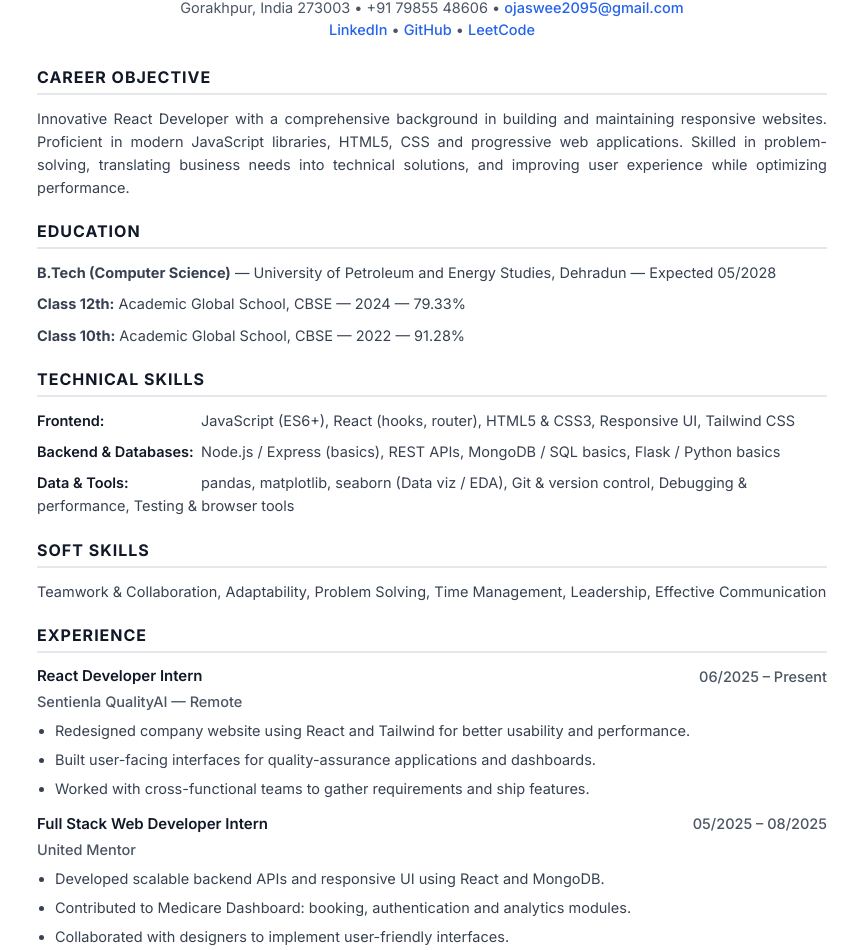
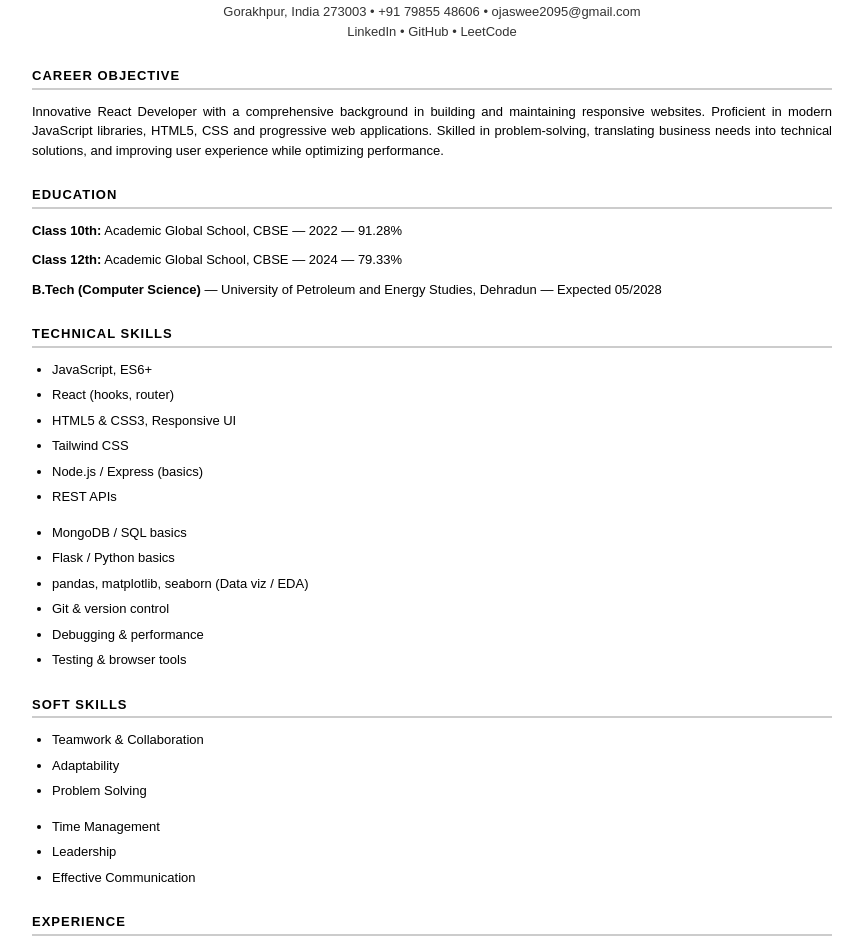
Before and after one commit to Ojas2095/My-Portfolio, a website: page Resume_Ojaswee_Upadhyay.html in a window 1280 px wide. Shown: the part 99-1049 px from the top of the page, without its empty margins (208-1071 px from the left). Drawn offline with Linux system fonts and the light colour scheme.

Commit message:
Revert to original resume template format

```diff
--- a/Resume_Ojaswee_Upadhyay.html
+++ b/Resume_Ojaswee_Upadhyay.html
@@ -5,157 +5,106 @@
     <meta charset="UTF-8">
     <meta name="viewport" content="width=device-width, initial-scale=1.0">
     <title>Ojaswee Upadhyay - Resume</title>
-    <link href="https://fonts.googleapis.com/css2?family=Inter:wght@400;500;600;700&display=swap" rel="stylesheet">
     <style>
-        * {
-            box-sizing: border-box;
-            margin: 0;
-            padding: 0;
-        }
-
         body {
-            font-family: 'Inter', sans-serif;
+            font-family: 'Arial', sans-serif;
             line-height: 1.5;
-            color: #111827;
-            max-width: 850px;
+            color: #000;
+            max-width: 800px;
             margin: 0 auto;
-            padding: 40px 30px;
+            padding: 40px 20px;
             background-color: #fff;
         }
 
-        header {
+        h1 {
+            font-size: 26px;
+            font-weight: 900;
+            margin-bottom: 5px;
+            text-transform: uppercase;
             text-align: center;
-            margin-bottom: 24px;
-        }
-
-        h1 {
-            font-size: 32px;
-            font-weight: 700;
-            margin-bottom: 8px;
-            letter-spacing: 0.5px;
-            color: #111827;
+            letter-spacing: 1px;
         }
 
         .contact-info {
-            font-size: 14.5px;
-            color: #4b5563;
+            text-align: center;
+            margin-bottom: 25px;
+            font-size: 13px;
+            color: #333;
         }
 
         .contact-info a {
-            color: #2563eb;
+            color: #333;
             text-decoration: none;
-            font-weight: 500;
-        }
-
-        .contact-info a:hover {
-            text-decoration: underline;
-        }
-
-        section {
-            margin-bottom: 20px;
         }
 
         h2 {
-            font-size: 16px;
-            font-weight: 700;
+            font-size: 13px;
+            font-weight: 800;
             text-transform: uppercase;
+            border-bottom: 2px solid #ccc;
+            padding-bottom: 2px;
+            margin-top: 25px;
+            margin-bottom: 12px;
             letter-spacing: 1px;
-            color: #111827;
-            border-bottom: 2px solid #e5e7eb;
-            padding-bottom: 4px;
-            margin-bottom: 12px;
         }
 
-        .item-header {
-            display: flex;
-            justify-content: space-between;
-            align-items: flex-end;
-            margin-bottom: 4px;
+        .education-item {
+            font-size: 13px;
+            margin-bottom: 10px;
         }
 
-        .item-title {
-            font-weight: 600;
-            font-size: 15px;
-            color: #111827;
+        ul {
+            margin-top: 5px;
+            margin-bottom: 15px;
+            padding-left: 20px;
         }
 
-        .item-subtitle {
-            font-weight: 500;
-            font-size: 14.5px;
-            color: #4b5563;
+        li {
+            margin-bottom: 8px;
+            font-size: 13px;
+        }
+
+        .skills-list li {
             margin-bottom: 6px;
         }
 
-        .item-date {
-            font-weight: 500;
-            font-size: 14.5px;
-            color: #4b5563;
-            white-space: nowrap;
+        p {
+            font-size: 13px;
+            margin-top: 0;
+            margin-bottom: 15px;
+            text-align: justify;
         }
 
-        ul {
-            margin-bottom: 12px;
-            padding-left: 18px;
+        .experience-title {
+            font-weight: bold;
+            font-size: 13px;
+            margin-bottom: 2px;
         }
 
-        li {
+        .experience-subtitle {
+            font-style: italic;
+            font-size: 13px;
             margin-bottom: 6px;
-            font-size: 14.5px;
-            color: #374151;
-            line-height: 1.6;
+            color: #333;
         }
 
-        .skills-list,
-        .education-item {
-            font-size: 14.5px;
-            margin-bottom: 8px;
-            color: #374151;
-            line-height: 1.6;
-        }
-
-        .skills-category {
-            font-weight: 600;
-            color: #111827;
-            width: 160px;
-            display: inline-block;
+        .experience-block {
+            margin-bottom: 15px;
         }
 
         .project-item {
             margin-bottom: 8px;
-            font-size: 14.5px;
-            line-height: 1.6;
-            color: #374151;
+            font-size: 13px;
         }
 
-        .project-item strong {
-            color: #111827;
-            font-weight: 600;
-        }
-
-        p {
-            font-size: 14.5px;
-            color: #374151;
-            line-height: 1.6;
-            margin-bottom: 12px;
-            text-align: justify;
-        }
-
-        .experience-entry {
-            margin-bottom: 16px;
+        /* Utility for spacing in skills list */
+        .spacer {
+            height: 10px;
         }
 
         @media print {
             body {
-                padding: 10px 0;
-            }
-
-            a {
-                text-decoration: none;
-                color: #000;
-            }
-
-            h2 {
-                border-bottom: 2px solid #000;
+                padding: 0;
             }
         }
     </style>
@@ -175,7 +124,7 @@
     </header>
 
     <section>
-        <h2>Career Objective</h2>
+        <h2>CAREER OBJECTIVE</h2>
         <p>
             Innovative React Developer with a comprehensive background in building and maintaining responsive websites.
             Proficient in modern JavaScript libraries, HTML5, CSS and progressive web applications. Skilled in
@@ -186,52 +135,57 @@
     </section>
 
     <section>
-        <h2>Education</h2>
+        <h2>EDUCATION</h2>
         <div class="education-item">
-            <strong>B.Tech (Computer Science)</strong> — University of Petroleum and Energy Studies, Dehradun — Expected
-            05/2028
+            <strong>Class 10th:</strong> Academic Global School, CBSE — 2022 — 91.28%
         </div>
         <div class="education-item">
             <strong>Class 12th:</strong> Academic Global School, CBSE — 2024 — 79.33%
         </div>
         <div class="education-item">
-            <strong>Class 10th:</strong> Academic Global School, CBSE — 2022 — 91.28%
+            <strong>B.Tech (Computer Science)</strong> — University of Petroleum and Energy Studies, Dehradun — Expected
+            05/2028
         </div>
     </section>
 
     <section>
-        <h2>Technical Skills</h2>
-        <div class="skills-list">
-            <span class="skills-category">Frontend:</span> JavaScript (ES6+), React (hooks, router), HTML5 & CSS3,
-            Responsive UI, Tailwind CSS
-        </div>
-        <div class="skills-list">
-            <span class="skills-category">Backend & Databases:</span> Node.js / Express (basics), REST APIs, MongoDB /
-            SQL basics, Flask / Python basics
-        </div>
-        <div class="skills-list">
-            <span class="skills-category">Data & Tools:</span> pandas, matplotlib, seaborn (Data viz / EDA), Git &
-            version control, Debugging & performance, Testing & browser tools
-        </div>
+        <h2>TECHNICAL SKILLS</h2>
+        <ul class="skills-list">
+            <li>JavaScript, ES6+</li>
+            <li>React (hooks, router)</li>
+            <li>HTML5 & CSS3, Responsive UI</li>
+            <li>Tailwind CSS</li>
+            <li>Node.js / Express (basics)</li>
+            <li>REST APIs</li>
+            <div class="spacer"></div>
+            <li>MongoDB / SQL basics</li>
+            <li>Flask / Python basics</li>
+            <li>pandas, matplotlib, seaborn (Data viz / EDA)</li>
+            <li>Git & version control</li>
+            <li>Debugging & performance</li>
+            <li>Testing & browser tools</li>
+        </ul>
     </section>
 
     <section>
-        <h2>Soft Skills</h2>
-        <div class="skills-list">
-            Teamwork & Collaboration, Adaptability, Problem Solving, Time Management, Leadership, Effective
-            Communication
-        </div>
+        <h2>SOFT SKILLS</h2>
+        <ul class="skills-list">
+            <li>Teamwork & Collaboration</li>
+            <li>Adaptability</li>
+            <li>Problem Solving</li>
+            <div class="spacer"></div>
+            <li>Time Management</li>
+            <li>Leadership</li>
+            <li>Effective Communication</li>
+        </ul>
     </section>
 
     <section>
-        <h2>Experience</h2>
+        <h2>EXPERIENCE</h2>
 
-        <div>
-            <div class="item-header">
-                <span class="item-title">React Developer Intern</span>
-                <span class="item-date">06/2025 – Present</span>
-            </div>
-            <div class="item-subtitle">Sentienla QualityAI — Remote</div>
+        <div class="experience-block">
+            <div class="experience-title">React Developer Intern</div>
+            <div class="experience-subtitle">Sentienla QualityAI — Remote &bull; 06/2025 – Present</div>
             <ul>
                 <li>Redesigned company website using React and Tailwind for better usability and performance.</li>
                 <li>Built user-facing interfaces for quality-assurance applications and dashboards.</li>
@@ -239,12 +193,9 @@
             </ul>
         </div>
 
-        <div>
-            <div class="item-header">
-                <span class="item-title">Full Stack Web Developer Intern</span>
-                <span class="item-date">05/2025 – 08/2025</span>
-            </div>
-            <div class="item-subtitle">United Mentor</div>
+        <div class="experience-block">
+            <div class="experience-title">Full Stack Web Developer Intern</div>
+            <div class="experience-subtitle">United Mentor — 05/2025 – 08/2025</div>
             <ul>
                 <li>Developed scalable backend APIs and responsive UI using React and MongoDB.</li>
                 <li>Contributed to Medicare Dashboard: booking, authentication and analytics modules.</li>
@@ -254,33 +205,29 @@
     </section>
 
     <section>
-        <h2>Projects</h2>
+        <h2>PROJECTS</h2>
         <ul>
-            <li class="project-item"><strong>AI Powered Resume Reviewer</strong> — FastAPI, React. Full-stack AI tool
-                performing automatic resume analysis, skill gap extraction, ATS scoring, and GPT-powered coaching.</li>
-            <li class="project-item"><strong>ColdEmailAI</strong> — Python, OpenRouter API. Intelligent agent capable of
-                generating highly personalized cold emails for technical internship outreach.</li>
-            <li class="project-item"><strong>GradTrack</strong> — React Native. Mobile application to track SGPA/CGPA,
-                academic attendance, and log placement activities natively.</li>
+            <li class="project-item"><strong>AI Powered Resume Reviewer</strong> — FastAPI, React, OpenAI API, NLP.
+                Full-stack AI tool performing automatic resume analysis, skill gap extraction, ATS scoring, and
+                GPT-powered coaching.</li>
+            <li class="project-item"><strong>ColdEmailAI (AI Outreach Agent)</strong> — Python, SQLite, OpenRouter API.
+                Intelligent automation agent capable of generating highly personalized cold emails for technical
+                internship outreach.</li>
+            <li class="project-item"><strong>GradTrack — SGPA & Placement Companion</strong> — React Native / Expo.
+                Mobile application to track SGPA/CGPA, academic attendance, and log placement activities natively.</li>
+            <li class="project-item"><strong>FactForge (Google Gen AI Hackathon)</strong> — Python, Google Gemini.
+                AI-driven fact-checking and verification tool utilizing advanced LLMs.</li>
+            <li class="project-item"><strong>SkillSwap</strong> — MongoDB, Express, React, Node.js. Peer-to-peer skill
+                exchange platform allowing users to barter expertise.</li>
+            <li class="project-item"><strong>Medicare Dashboard</strong> — Healthcare app (React + Flask + SQL Server):
+                booking, analytics, auth.</li>
             <li class="project-item"><strong>Spotify-Style Music Player</strong> — Full-stack (React + Flask). Jamendo
                 API integration; playlists, search, shuffle/repeat.</li>
-            <li class="project-item"><strong>Medicare Dashboard</strong> — Healthcare app (React + Flask + SQL Server):
-                booking, analytics, auth.</li>
-            <li class="project-item"><strong>Advanced Weather Dashboard</strong> — Weather API, autocomplete city
-                search, dynamic backgrounds, recent searches.</li>
-            <li class="project-item"><strong>Tic Tac Toe Game</strong> — Python backend + React frontend with
-                multiplayer logic.</li>
-            <li class="project-item"><strong>Secure Data Processing Tool</strong> — File upload, transformations,
-                preview and secure download.</li>
-            <li class="project-item"><strong>SuperMall Web App</strong> — Node.js + MongoDB: authentication & user
-                flows.</li>
-            <li class="project-item"><strong>FactForge</strong> — AI-driven fact verification tool (Python, Google
-                Gemini) built during Google Gen AI Hackathon.</li>
         </ul>
     </section>
 
     <section>
-        <h2>Certifications & Hackathons</h2>
+        <h2>CERTIFICATIONS & HACKATHONS</h2>
         <ul>
             <li>Cleared internal round — Smart India Hackathon (SIH)</li>
             <li>CSA Hackathon — UPES (participant)</li>
@@ -293,7 +240,7 @@
     </section>
 
     <section>
-        <h2>Position of Responsibility</h2>
+        <h2>POSITION OF RESPONSIBILITY</h2>
         <ul>
             <li>Technical Core — Contributor, GDG UPES</li>
             <li>Events Member, Sphurit UPES</li>
@@ -301,7 +248,7 @@
     </section>
 
     <section>
-        <h2>Achievements</h2>
+        <h2>ACHIEVEMENTS</h2>
         <ul>
             <li>Reached semifinals in BGMI college tournament</li>
             <li>Improved Rubik’s Cube average from 19.89s to 17.62s</li>
```
Also changed, not shown: 1 other file.
